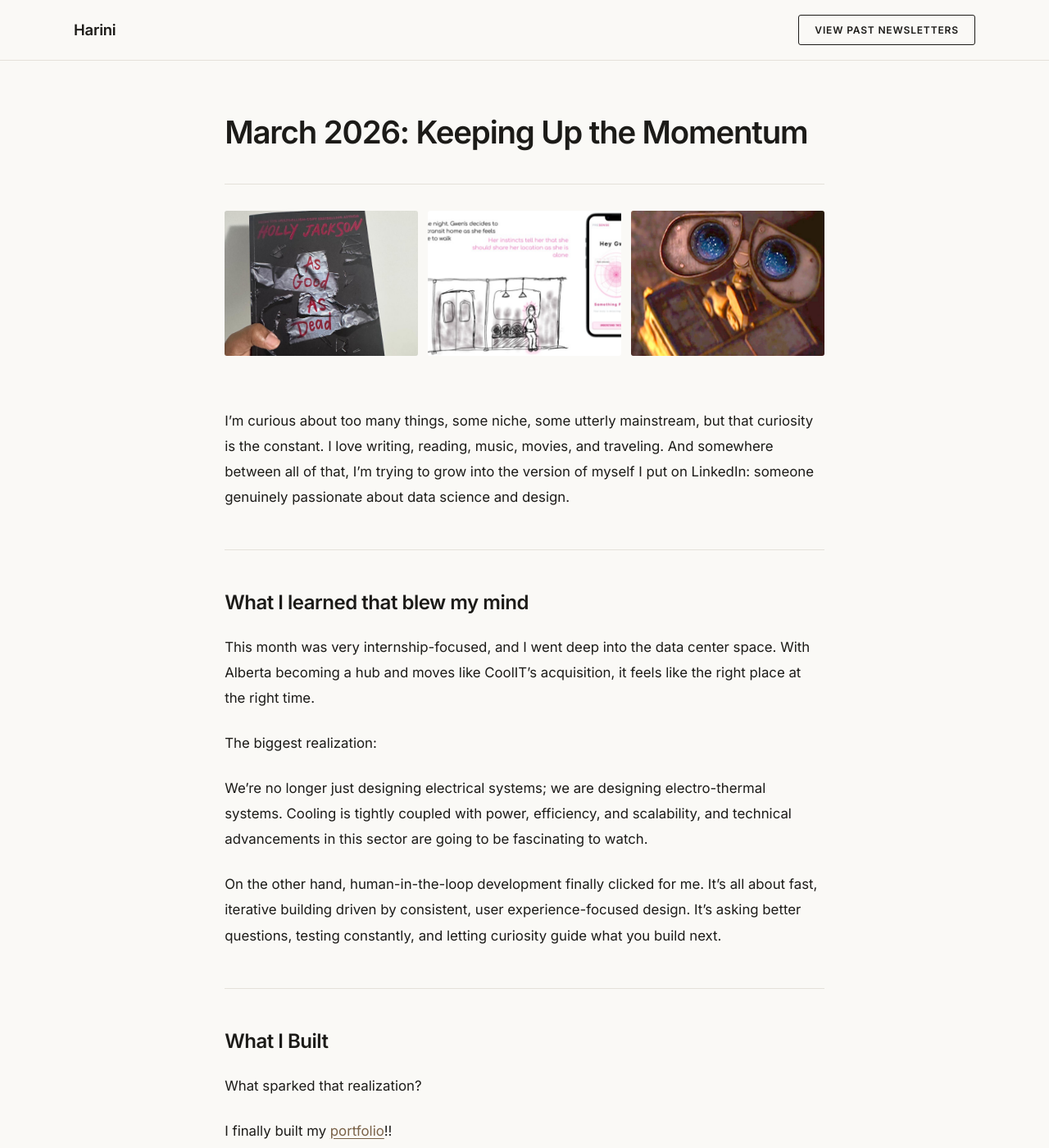
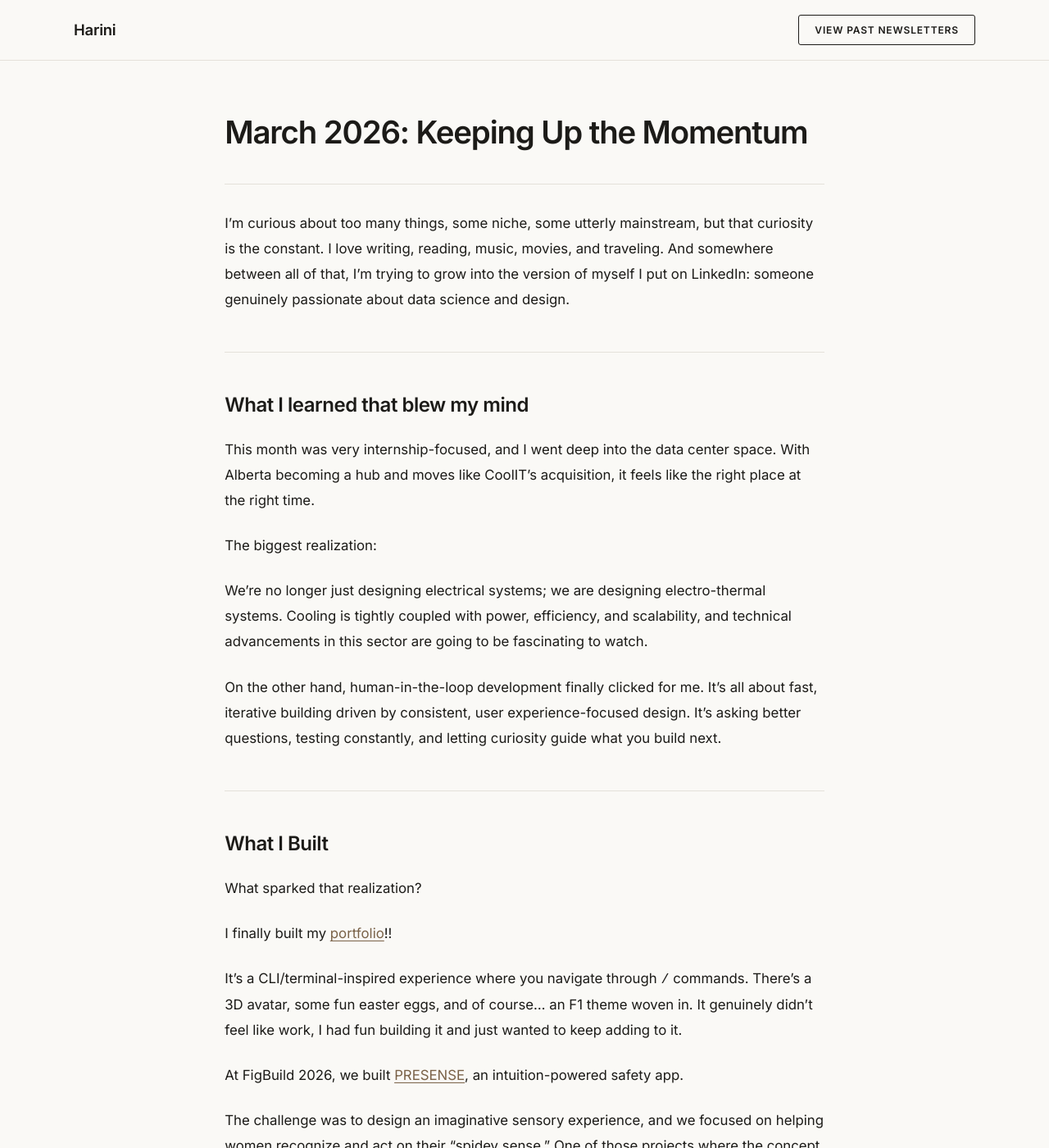
Before and after one commit to Harini-UW/harini.lol, a Jekyll site: the page built from _posts/2026-03-01-march-2026.md, in a window 1280 px wide and 1400 px high. Shown: the whole window at 82% size. Built offline with Jekyll 4.4.1, drawn with Linux system fonts in a browser that asks for light colours; some web fonts are replaced.

Commit message:
Revert post image strip, use object-fit contain for april banner images

```diff
--- a/_layouts/post.html
+++ b/_layouts/post.html
@@ -7,16 +7,6 @@ layout: default
     <h1 class="post-page__title">{{ page.title }}</h1>
   </header>
 
-  {% if page.images %}
-  <div class="post-photos">
-    {% for image in page.images %}
-    <div class="post-photo">
-      <img src="{{ image.src | relative_url }}" alt="{{ image.alt }}" loading="lazy">
-    </div>
-    {% endfor %}
-  </div>
-  {% endif %}
-
   <div class="post-content">
     {{ content }}
   </div>
--- a/assets/css/main.css
+++ b/assets/css/main.css
@@ -488,7 +488,8 @@ a {
   pointer-events: none;
 }
 
-.banner-item img[src*="presense"] {
+.banner-item img[src*="presense"],
+.banner-item img[src*="april/"] {
   object-fit: contain;
 }
 
@@ -617,37 +618,6 @@ a {
   color: var(--color-text-muted);
 }
 
-.post-photos {
-  display: flex;
-  gap: 12px;
-  margin-bottom: var(--space-lg);
-}
-
-.post-photo {
-  flex: 1;
-  aspect-ratio: 4 / 3;
-  border-radius: var(--radius);
-  overflow: hidden;
-  background: var(--color-bg-subtle);
-}
-
-.post-photo img {
-  width: 100%;
-  height: 100%;
-  object-fit: cover;
-  display: block;
-}
-
-@media (max-width: 600px) {
-  .post-photos {
-    flex-direction: column;
-  }
-
-  .post-photo {
-    aspect-ratio: 16 / 9;
-  }
-}
-
 /* =============================================================
    Footer
    ============================================================= */
```
